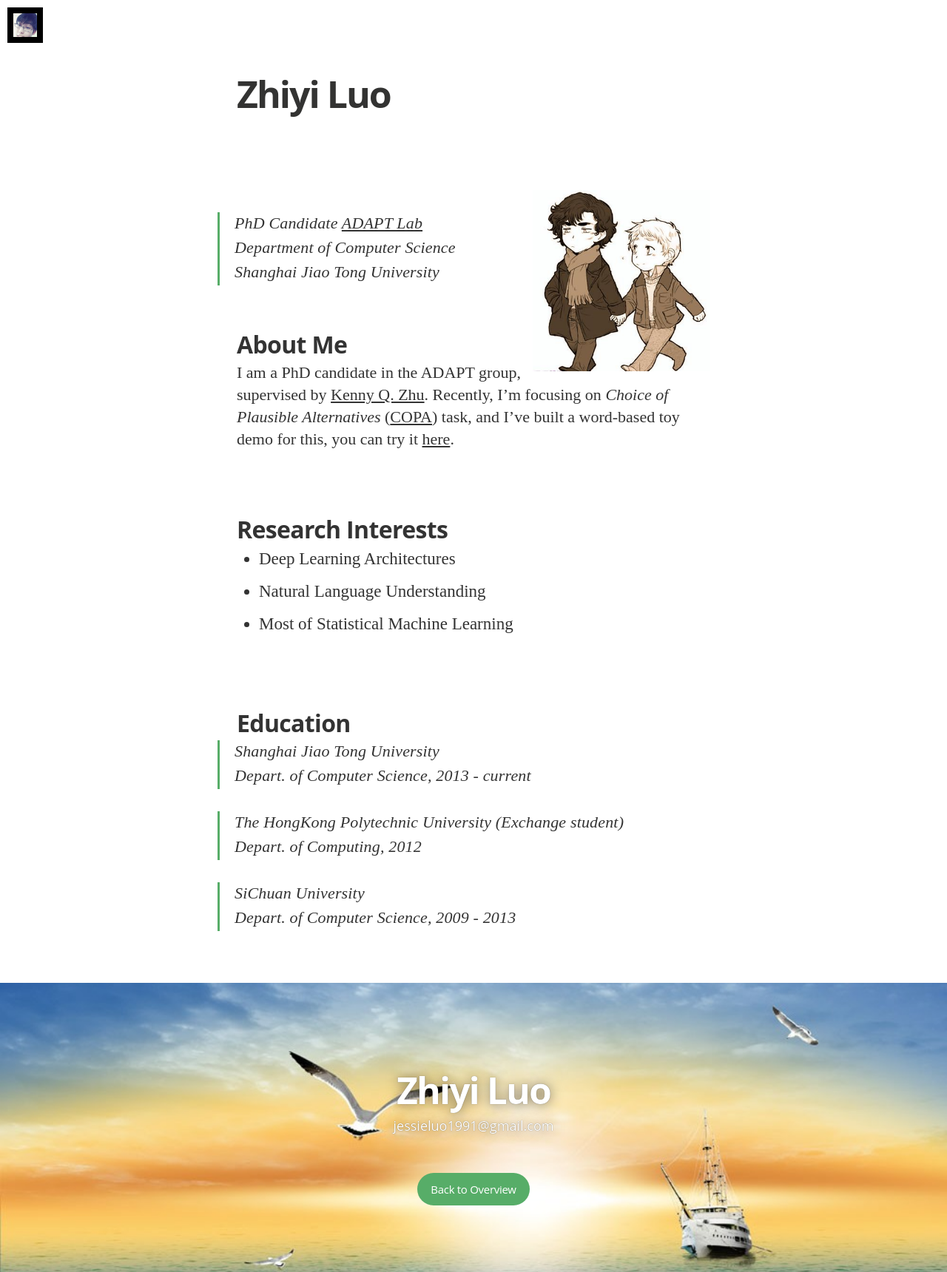
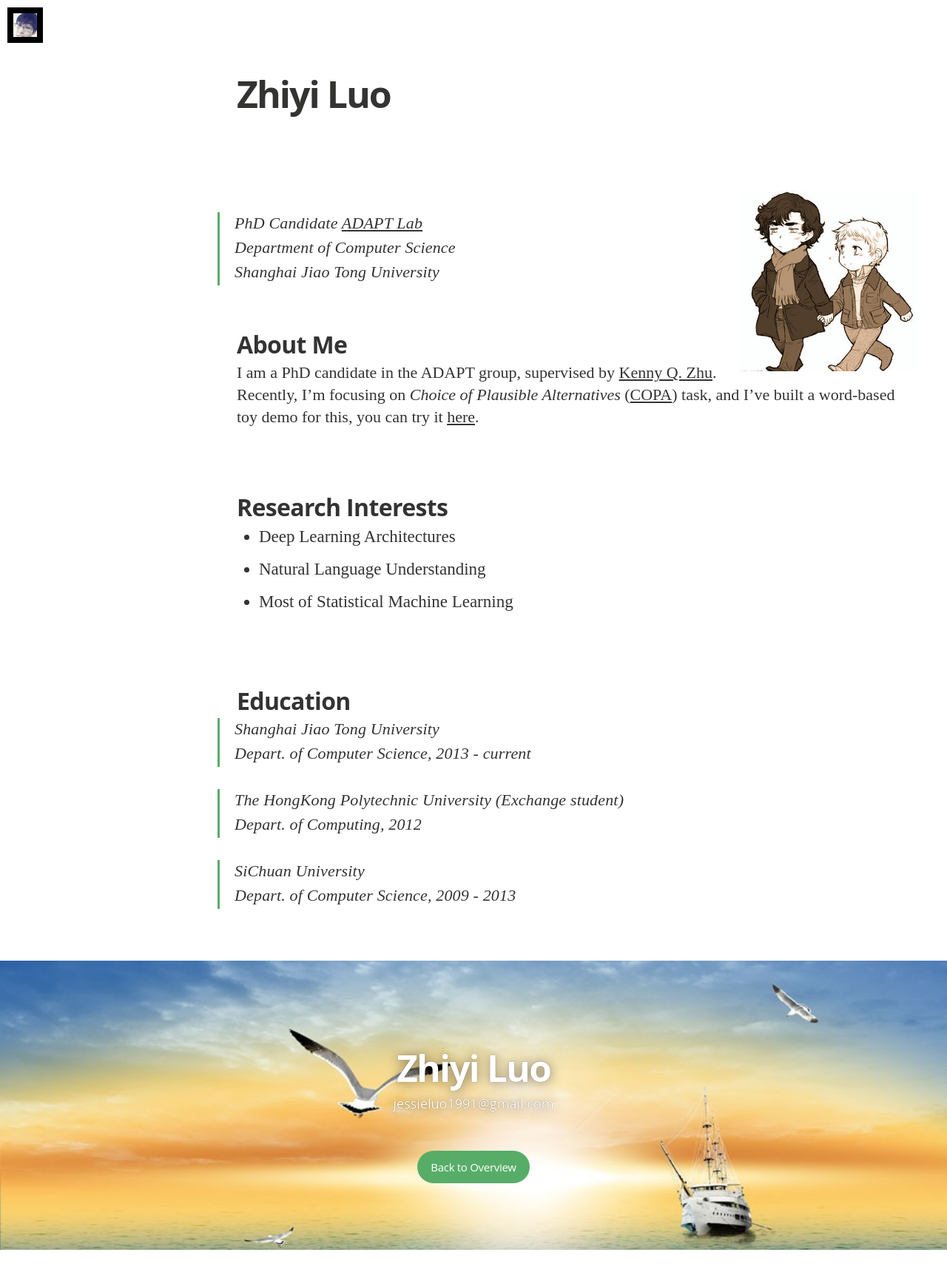
Before and after one commit to yysherlock/yysherlock.github.io, a Jekyll site: the page built from about.md, in a window 1280 px wide. Shown: the whole page at 74% size. Built offline with Jekyll 4.4.1, drawn with Linux system fonts in a browser that asks for light colours; nearby versions of some CDN libraries; some web fonts are replaced; Markdown is read by kramdown in place of the engine named in the settings; after the commit the page ends 1690 px from its top, so only the background shows below that.

Commit message:
fix margin

```diff
--- a/css/main.sass
+++ b/css/main.sass
@@ -133,6 +133,8 @@
   @include respond-to(800)
     padding: 0 $rs*2
   article
+    margin: auto
+    width: 920px
     padding: 40px 0
     border-bottom: 1px solid #f2f2f0
     &:last-child
```
